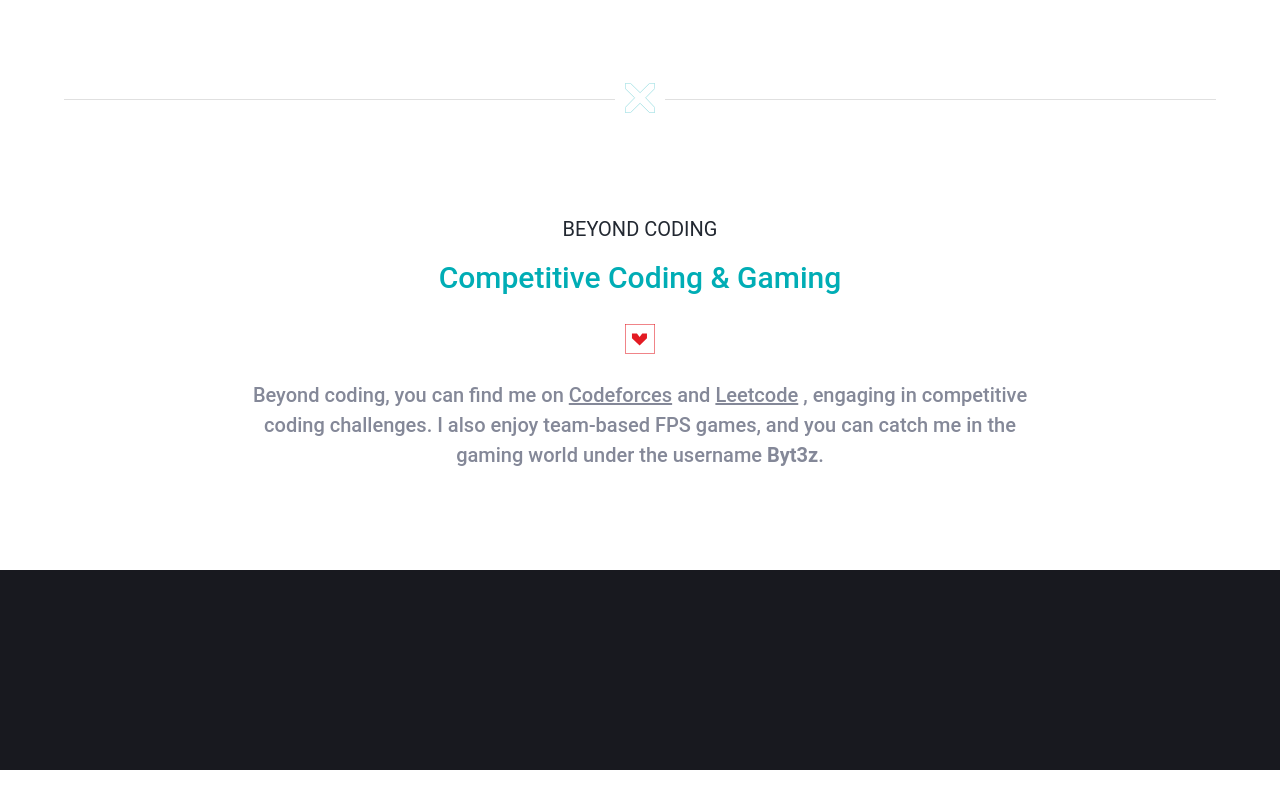
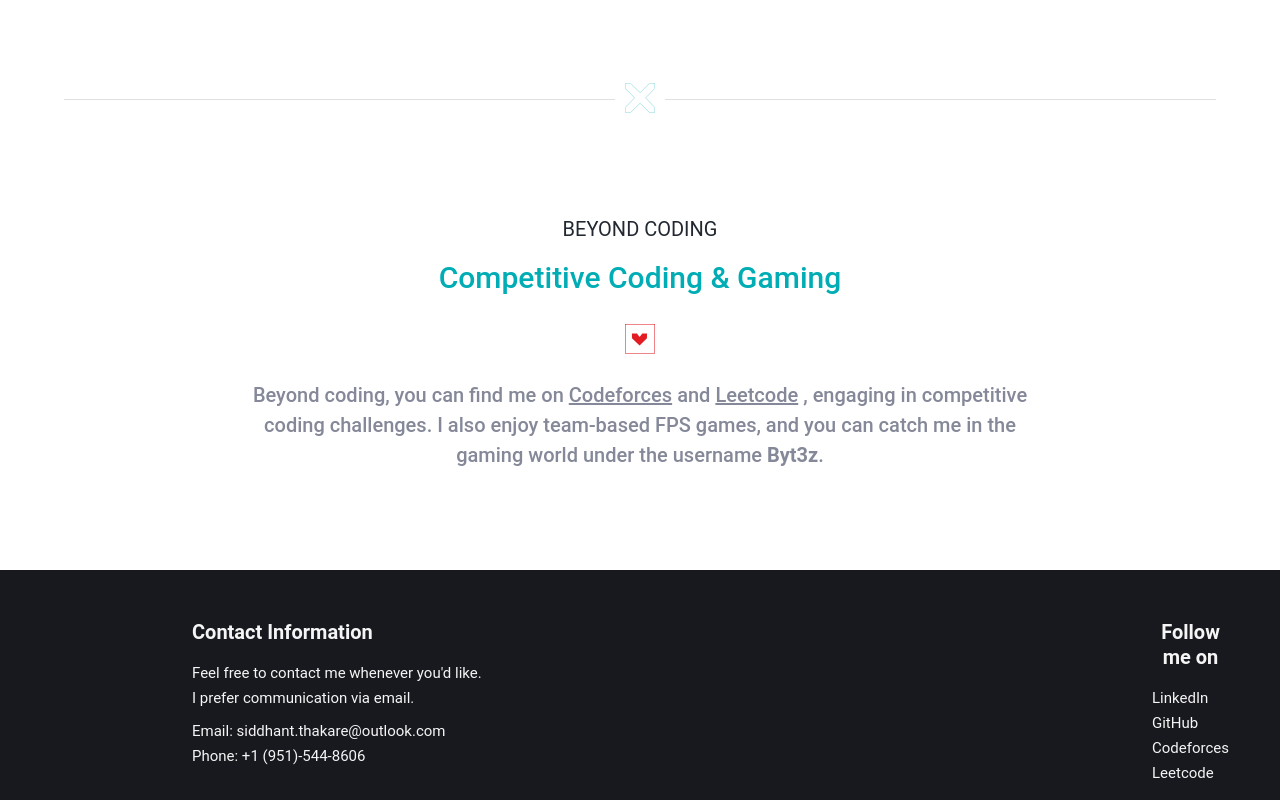
Before and after one commit to iambyt3z/portfolio-website, a React (Vite) app: page / in a window 1280 px wide. Shown: the part 1011-1811 px from the top of the page. Before the commit the page ends 1781 px from the top, so only its background shows below. Built offline with nearby package versions, Linux system fonts and the light colour scheme.

Commit message:
Added footer to the app

```diff
--- a/src/components/ApplicationFooter/index.tsx
+++ b/src/components/ApplicationFooter/index.tsx
@@ -1,14 +1,98 @@
-import { Box } from "@mui/material";
+import {
+    Box,
+    Link,
+    Stack,
+    Typography
+} from "@mui/material";
+import {
+    CODEFORCES_PROFILE,
+    GITHUB_PROFILE,
+    LEETODE_PROFILE,
+    LINKEDIN_PROFILE
+} from "../../constant/links";
+
 import { DARK_COLOR } from "../../constant";
 
 const ApplicationFooter = () => {
     return (
         <Box
-            height="200px"
+            height="180px"
             width="100%"
+            display="flex"
+            justifyContent="center"
+            alignItems="flex-start"
+            paddingTop="50px"
             sx={{ "background": DARK_COLOR }}
         >
+            <Stack
+                direction="row"
+                width="70%"
+                spacing={70}
+            >
+                <Stack
+                    display="flex"
+                    justifyContent="flex-start"
+                    alignItems="flex-start"
+                >
+                    <Typography variant="contactInfoHeading" mb={2}>
+                        Contact Information
+                    </Typography>
 
+                    <Typography variant="contactInfoBody" mb={1} width="400px">
+                        Feel free to contact me whenever you'd like. <br/>
+                        I prefer communication via email.
+                    </Typography>
+
+                    <Typography variant="contactInfoBody">
+                        {`Email: `}
+                        <Link
+                            href="mailto:siddhant.thakare@outlook.com"
+                            underline="hover"
+                            color="inherit"
+                        >
+                            siddhant.thakare@outlook.com
+                        </Link>
+                    </Typography>
+
+                    <Typography variant="contactInfoBody">
+                        Phone: +1 (951)-544-8606
+                    </Typography>
+                </Stack>
+
+                <Stack
+                    display="flex"
+                    justifyContent="flex-start"
+                    alignItems="flex-start"
+                >
+                    <Typography variant="contactInfoHeading" mb={2}>
+                        Follow me on
+                    </Typography>
+
+                    <Link href={LINKEDIN_PROFILE} target="_blank" underline="hover" color="inherit">
+                        <Typography variant="contactInfoBody">
+                            LinkedIn
+                        </Typography>
+                    </Link>
+
+                    <Link href={GITHUB_PROFILE} target="_blank" underline="hover" color="inherit">
+                        <Typography variant="contactInfoBody">
+                            GitHub
+                        </Typography>
+                    </Link>
+
+                    <Link href={CODEFORCES_PROFILE} target="_blank" underline="hover" color="inherit">
+                        <Typography variant="contactInfoBody">
+                            Codeforces
+                        </Typography>
+                    </Link>
+
+                    <Link href={LEETODE_PROFILE} target="_blank" underline="hover" color="inherit">
+                        <Typography variant="contactInfoBody">
+                            Leetcode
+                        </Typography>
+                    </Link>
+                </Stack>
+            </Stack>
         </Box>
     );
 };
--- /dev/null
+++ b/src/constant/links.tsx
@@ -0,0 +1,4 @@
+export const LINKEDIN_PROFILE = "https://www.linkedin.com/in/siddhant-thakare/";
+export const GITHUB_PROFILE = "https://github.com/iambyt3z";
+export const CODEFORCES_PROFILE = "https://codeforces.com/profile/byt3z";
+export const LEETODE_PROFILE = "https://leetcode.com/Byt3z/";
--- a/src/theme/typography/index.ts
+++ b/src/theme/typography/index.ts
@@ -1,9 +1,11 @@
-import React from "react";
-import { TypographyOptions } from "@mui/material/styles/createTypography";
+import { CSSProperties, TypographyOptions } from "@mui/material/styles/createTypography";
+
 import { infoFontFamily } from "./fontFamily";
 
 declare module "@mui/material/Typography" {
     interface TypographyPropsVariantOverrides {
+        contactInfoBody: true;
+        contactInfoHeading: true;
         infoBody: true;
         infoHeading: true;
         infoSubBody: true;
@@ -12,13 +14,37 @@ declare module "@mui/material/Typography" {
 }
 
 interface ExtendedTypographyOptions extends TypographyOptions {
-    infoBody: React.CSSProperties;
-    infoHeading: React.CSSProperties;
-    infoSubBody: React.CSSProperties;
-    workExperienceColumn: React.CSSProperties;
+    contactInfoBody: CSSProperties;
+    contactInfoHeading: CSSProperties;
+    infoBody: CSSProperties;
+    infoHeading: CSSProperties;
+    infoSubBody: CSSProperties;
+    workExperienceColumn: CSSProperties;
 }
 
 export const typography = {
+    "contactInfoBody": {
+        "color": "#f5f5f5",
+        "fontFamily": infoFontFamily,
+        "fontSize": "15px",
+        "fontStyle": "normal",
+        "fontWeight": 400,
+        "lineHeight": "25px",
+        "textAlign": "left",
+        "textTransform": "none",
+    },
+
+    "contactInfoHeading": {
+        "color": "#f5f5f5",
+        "fontFamily": infoFontFamily,
+        "fontSize": "20px",
+        "fontStyle": "normal",
+        "fontWeight": 600,
+        "lineHeight": "25px",
+        "textAlign": "center",
+        "textTransform": "none",
+    },
+
     "infoBody": {
         "color": "#00ADB5",
         "fontFamily": infoFontFamily,
```
